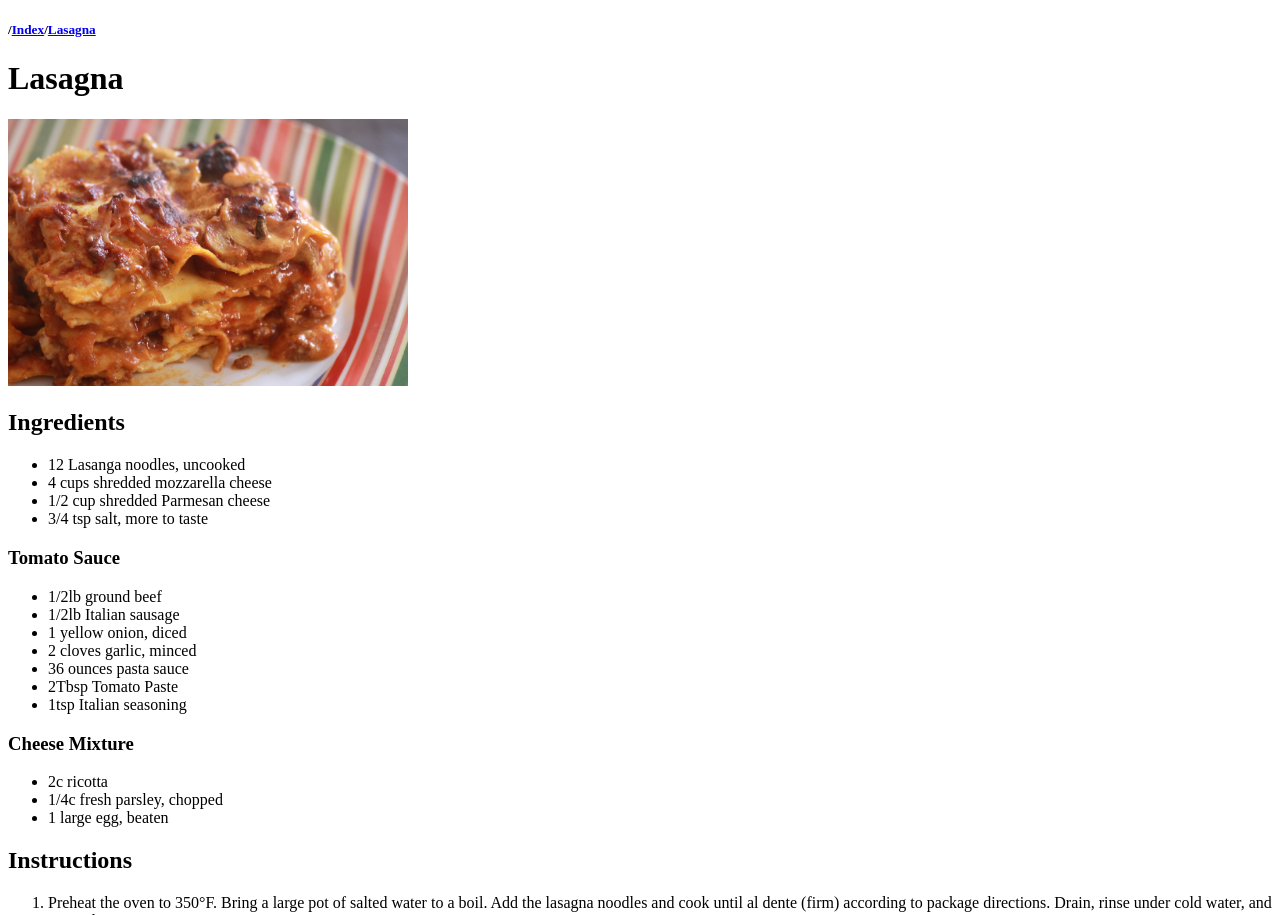
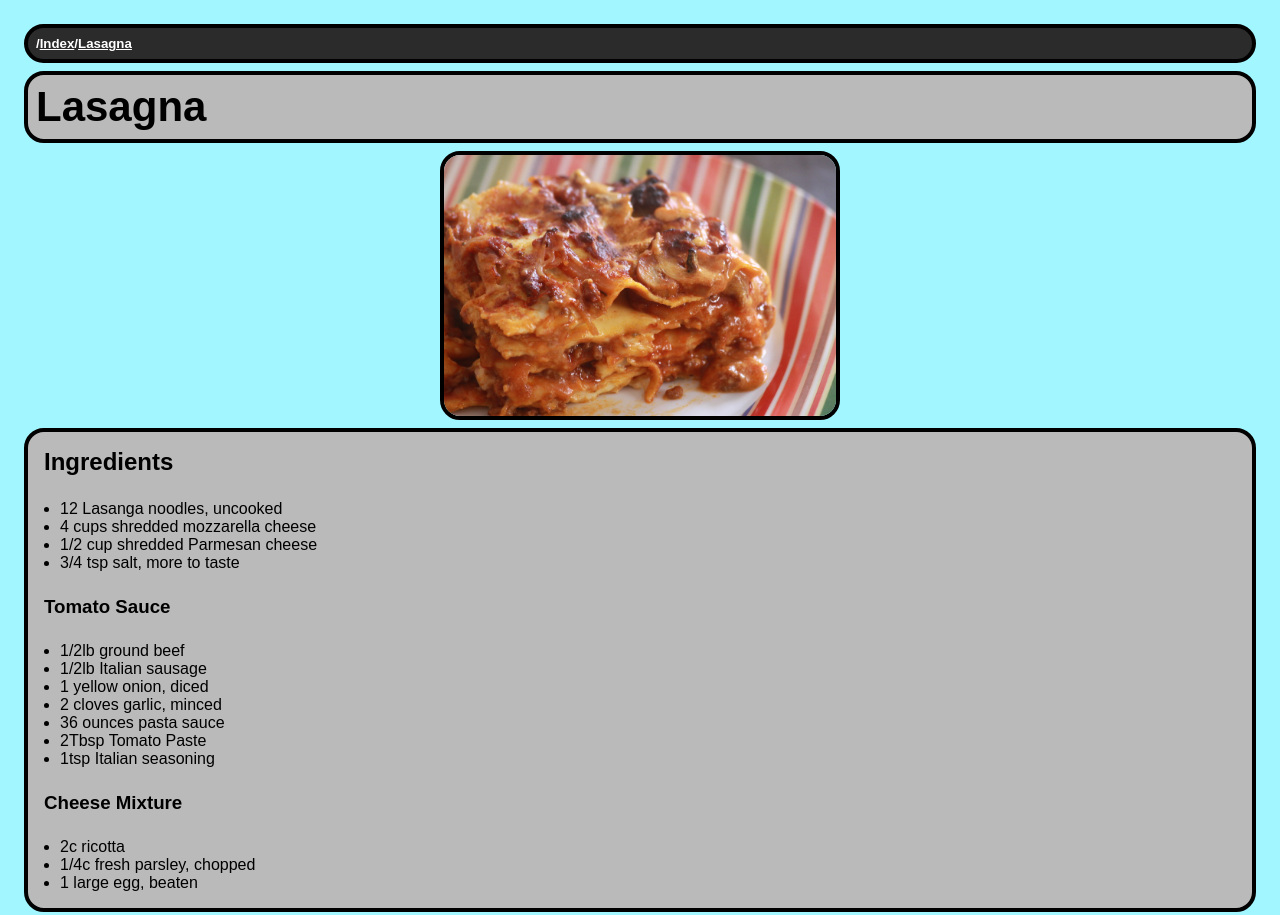
Before and after one commit to Xattle/OdinProjectPractice, a plain HTML site: page projects/odin-recipes/pages/lasagna.html in a window 1280 px wide. Shown: the top 915 px of the page. Drawn offline with Linux system fonts and the light colour scheme.

Commit message:
make it fancy

```diff
--- /dev/null
+++ b/projects/odin-recipes/css/style.css
@@ -0,0 +1,74 @@
+/* Stylesheet for recipe site */
+
+* {
+    margin: 0;
+    padding: 0;
+    box-sizing: border-box;
+    font-family: Arial, Helvetica, sans-serif;
+}
+body {
+    background-color: rgb(162, 246, 255);
+    padding: 16px
+}
+
+h1, h2, h3, h4, h5, p, div, ul, ol, img {
+    padding: 8px;
+    margin: 8px;
+}
+
+li {
+    margin-left: 16px;
+}
+
+/* Header formatting */
+
+h1 {
+    display: block;
+    background-color: rgb(186, 186, 186);
+    font-size: 42px;
+    border-color: black;
+    border-style: solid;
+    border-width: 4px;
+    border-radius: 20px;
+}
+
+/* Breadcrumb formatting */
+
+h5 {
+    display: block;
+    background-color: rgb(43, 43, 43);
+    color: white;
+    padding: 8px;
+    border-color: black;
+    border-style: solid;
+    border-width: 4px;
+    border-radius: 20px;
+
+}
+
+h5 > a {
+    display: inline;
+    background-color: rgb(43, 43, 43);
+    color: white;
+}
+
+/* Other stuff */
+
+img {
+    border-color: black;
+    border-style: solid;
+    border-width: 4px;
+    border-radius: 20px;
+    padding: 0px;
+    margin: auto;
+    display: block;
+}
+
+div.card {
+    background-color: rgb(186, 186, 186);
+    border-color: black;
+    border-style: solid;
+    border-width: 4px;
+    border-radius: 20px;
+    padding: 0px;
+}
--- a/projects/odin-recipes/pages/lasagna.html
+++ b/projects/odin-recipes/pages/lasagna.html
@@ -4,11 +4,13 @@
     <meta charset="UTF-8">
     <meta name="viewport" content="width=device-width, initial-scale=1.0">
     <title>Lasagna</title>
+    <link rel="stylesheet" href="../css/style.css">
 </head>
 <body>
     <h5>/<a href="../index.html">Index</a>/<a href="./lasagna.html">Lasagna</a></h5>
     <h1>Lasagna</h1>
     <img src="../img/lasagna.png" alt="Closeup of a slice of gooey lasanga on a colorful, striped plate" width="400">
+    <div class="card">
         <h2>Ingredients</h2>
             <ul>
                 <li>12 Lasanga noodles, uncooked</li>
@@ -32,6 +34,8 @@
                     <li>1/4c fresh parsley, chopped</li>
                     <li>1 large egg, beaten</li>
                 </ul>
+    </div>
+    <div class="card">
         <h2>Instructions</h2>
         <ol>
             <li>Preheat the oven to 350°F. Bring a large pot of salted water to a boil. Add the lasagna noodles and cook until al dente (firm) according to package directions. Drain, rinse under cold water, and set aside.</li>
@@ -43,5 +47,6 @@
             <li>Remove the foil and sprinkle the top of the lasagna with the remaining 2 ½ cups mozzarella cheese and ¼ cup parmesan cheese. Bake uncovered for an additional 15 minutes or until browned and bubbly. Broil for 2-3 minutes if desired.</li>
             <li>Rest for at least 15 minutes before cutting.</li>
         </ol>
+    </div>
 </body>
 </html>
```
Also changed, not shown: projects/odin-recipes/index.html (+8 -5 lines), projects/odin-recipes/pages/fudge.html (+5 -0 lines), projects/odin-recipes/pages/sandwich-bread.html (+5 -0 lines). Lines whose indentation alone changed are shown as unchanged.
